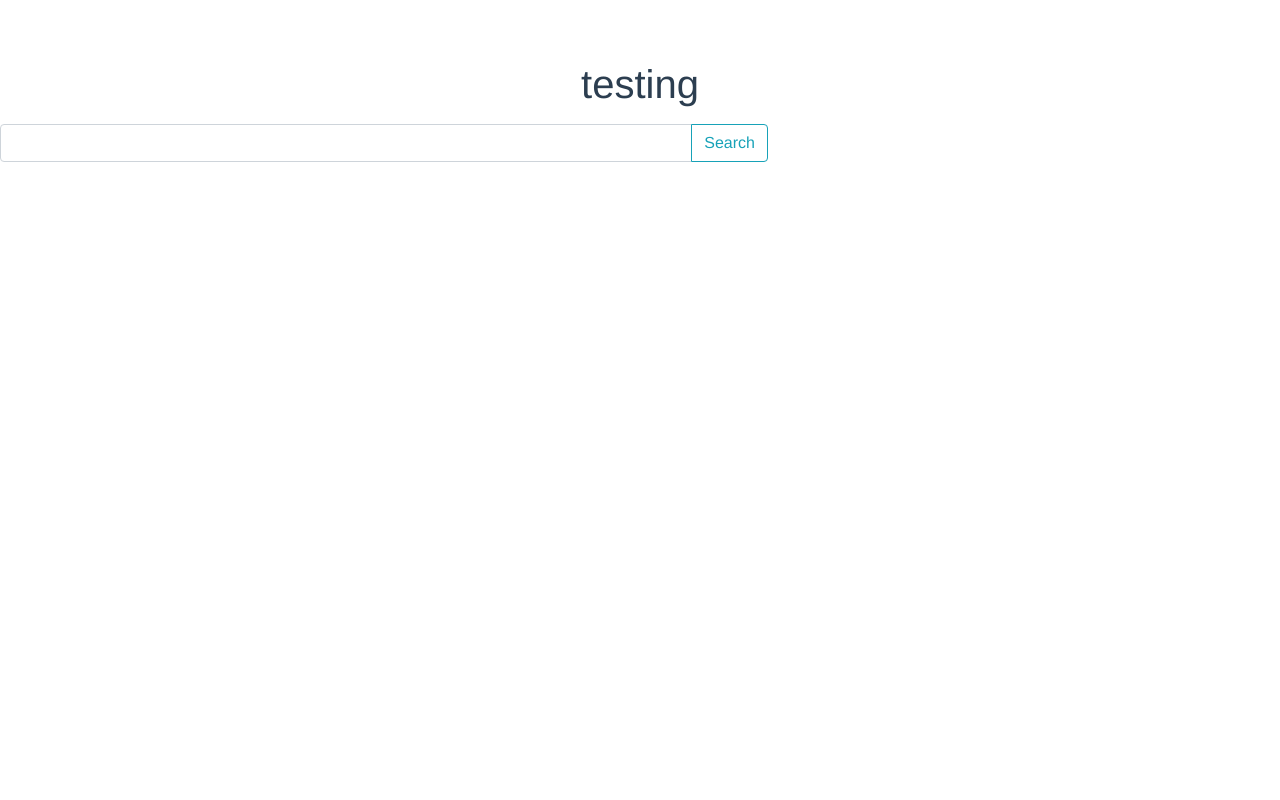
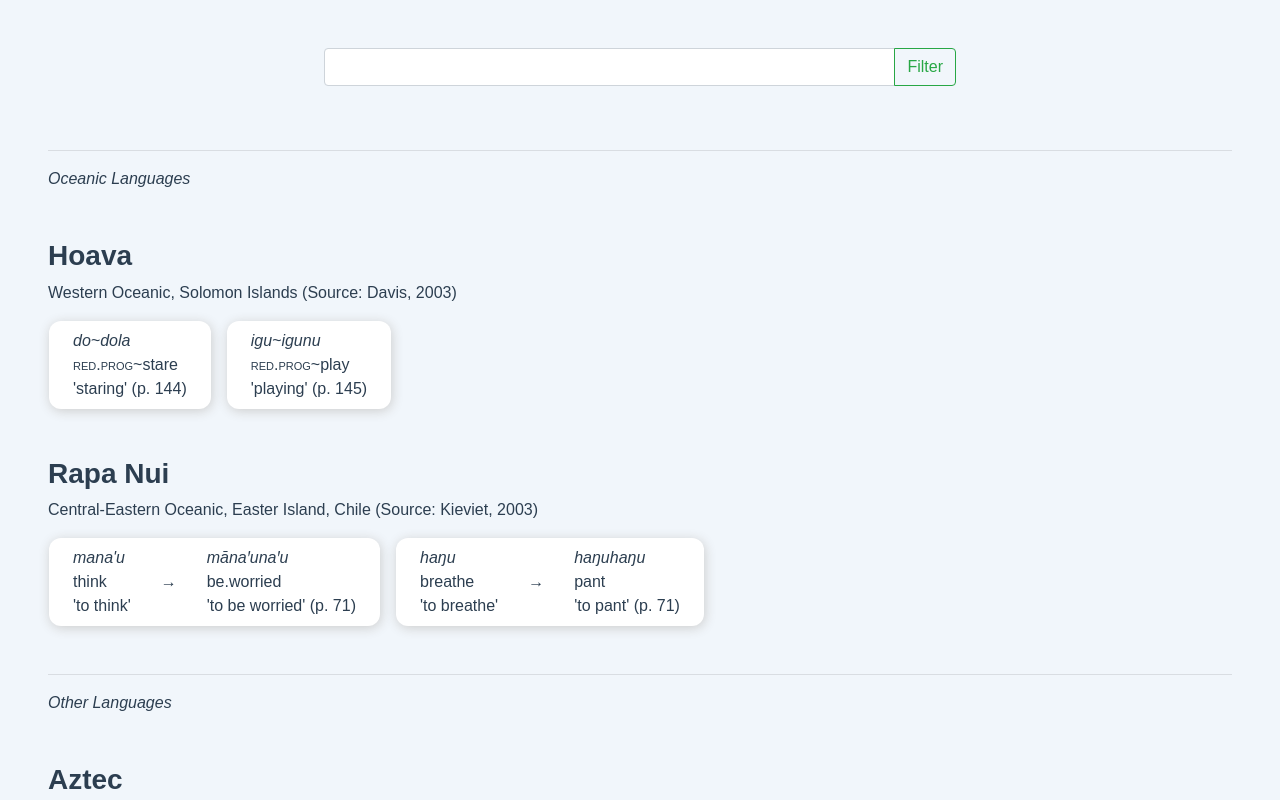
Before and after one commit to frankkulak/research-db, a Vue app: page / in a window 1280 px wide. Shown: the top 800 px of the page. Built offline with nearby package versions, Linux system fonts and the light colour scheme.

Commit message:
Work on UI.

```diff
--- a/src/App.vue
+++ b/src/App.vue
@@ -15,13 +15,17 @@
     }
 </script>
 
-<style>
+<style lang="scss">
+    html {
+        background-color: #f1f6fb;
+    }
+
     #app {
-        font-family: Avenir, Helvetica, Arial, sans-serif;
+        font-family: Arial, sans-serif;
         -webkit-font-smoothing: antialiased;
         -moz-osx-font-smoothing: grayscale;
         text-align: center;
         color: #2c3e50;
-        margin-top: 60px;
+        background-color: #f1f6fb;
     }
 </style>
--- /dev/null
+++ b/src/components/DatapointDisplay.vue
@@ -0,0 +1,52 @@
+<template>
+    <b-col class="datapoint-display py-2 px-4 ml-3 text-left" cols="auto">
+        <b-row>
+            <b-col v-if="data.control !== null" cols="auto">
+                <em class="form">{{ data.control.form }}</em>
+                <p class="gloss" v-html="data.control.gloss"></p>
+                <p class="translation">'{{ data.control.translation }}'</p>
+            </b-col>
+            <b-col v-if="data.control !== null" cols="auto">
+                <p>&#8594;</p>
+            </b-col>
+            <b-col cols="auto">
+                <em class="form">{{ data.form }}</em>
+                <p class="gloss" v-html="data.gloss"></p>
+                <p class="translation">'{{ data.translation }}' (p. {{ data.page }})</p>
+            </b-col>
+        </b-row>
+    </b-col>
+</template>
+
+<script>
+    export default {
+        name: "DatapointDisplay",
+        props: {
+            data: Object
+        }
+    }
+</script>
+
+<style lang="scss">
+    .datapoint-display {
+        background-color: white;
+        border-radius: 12px;
+        box-shadow: 1px 2px 12px #cdcdcd;
+
+        .row {
+            display: flex;
+            align-items: center;
+        }
+
+        em, p {
+            padding: 0;
+            margin: 0;
+        }
+
+        .gloss {
+            span {
+                font-variant: small-caps;
+            }
+        }
+    }
+</style>
--- a/src/components/HomePage.vue
+++ b/src/components/HomePage.vue
@@ -1,19 +1,60 @@
 <template>
-    <div class="hello">
-        <h1>testing</h1>
-        <search></search>
+    <div id="home">
+        <section id="search" class="p-5 mx-auto">
+            <b-input-group>
+                <b-form-input></b-form-input>
+                <b-input-group-append>
+                    <b-button variant="outline-success">Filter</b-button>
+                </b-input-group-append>
+            </b-input-group>
+        </section>
+
+        <b-container fluid class="text-left px-5">
+            <hr>
+            <p class="mb-5"><em>Oceanic Languages</em></p>
+            <language-display v-for="language in oceanicLanguages" :key="language.name"
+                              :lang="language" :oceanic="true"/>
+
+            <hr>
+            <p class="mb-5"><em>Other Languages</em></p>
+            <language-display v-for="language in otherLanguages" :key="language.name"
+                              :lang="language" :oceanic="false"/>
+        </b-container>
     </div>
 </template>
 
 <script>
-    import Search from "@/components/Search";
+    import {OceanicLanguages, OtherLanguages} from "@/modules/Data";
+    import LanguageDisplay from "@/components/LanguageDisplay";
+
+    const sortByName = (val1, val2) => {
+        const val1Name = val1.name.toUpperCase();
+        const val2Name = val2.name.toUpperCase();
+        if (val1Name < val2Name) {
+            return -1;
+        } else if (val1Name > val2Name) {
+            return 1;
+        } else {
+            return 0;
+        }
+    };
 
     export default {
         name: 'HomePage',
-        components: {Search}
+        components: {LanguageDisplay},
+        data: function () {
+            return {
+                oceanicLanguages: OceanicLanguages.sort(sortByName),
+                otherLanguages: OtherLanguages.sort(sortByName),
+            }
+        }
     }
 </script>
 
 <style lang="scss">
-
+    #home {
+        section#search {
+            max-width: 728px;
+        }
+    }
 </style>
--- /dev/null
+++ b/src/components/LanguageDisplay.vue
@@ -0,0 +1,29 @@
+<template>
+    <b-row class="language-display mb-5">
+        <b-col cols="12" class="text-left">
+            <h3><strong>{{ lang.name }}</strong></h3>
+            <p v-if="oceanic">{{ lang.family }}, {{ lang.region }} (Source: {{ lang.source }})</p>
+            <p v-else>(Source: {{ lang.source }})</p>
+        </b-col>
+
+        <datapoint-display v-for="(data, n) in lang.reduplication" :key="`${lang.name}-${n}`" :data="data"/>
+    </b-row>
+</template>
+
+<script>
+    import DatapointDisplay from "@/components/DatapointDisplay";
+    export default {
+        name: "LanguageDisplay",
+        components: {DatapointDisplay},
+        props: {
+            lang: Object,
+            oceanic: Boolean
+        }
+    }
+</script>
+
+<style lang="scss">
+    .language-display {
+
+    }
+</style>
--- a/src/components/Search.vue
+++ /dev/null
@@ -1,22 +0,0 @@
-<template>
-    <section id="search">
-        <b-input-group class="mt-3">
-            <b-form-input></b-form-input>
-            <b-input-group-append>
-                <b-button variant="outline-info">Search</b-button>
-            </b-input-group-append>
-        </b-input-group>
-    </section>
-</template>
-
-<script>
-    export default {
-        name: "Search"
-    }
-</script>
-
-<style lang="scss">
-    section#search {
-        max-width: 768px;
-    }
-</style>
--- a/src/modules/Data.js
+++ b/src/modules/Data.js
@@ -1,13 +1,13 @@
 export const OceanicLanguages = [
     {
-        language: "Hoava",
+        name: "Hoava",
         source: "Davis, 2003",
         family: "Western Oceanic",
         region: "Solomon Islands",
         reduplication: [
             {
                 form: "do~dola",
-                gloss: "red.prog~stare",
+                gloss: "<span>red.prog</span>~stare",
                 translation: "staring",
                 control: null,
                 page: "144",
@@ -22,7 +22,7 @@ export const OceanicLanguages = [
             },
             {
                 form: "igu~igunu",
-                gloss: "red.prog~play",
+                gloss: "<span>red.prog</span>~play",
                 translation: "playing",
                 control: null,
                 page: "145",
@@ -38,7 +38,7 @@ export const OceanicLanguages = [
         ]
     },
     {
-        language: "Rapa Nui",
+        name: "Rapa Nui",
         source: "Kieviet, 2003",
         family: "Central-Eastern Oceanic",
         region: "Easter Island, Chile",
@@ -85,12 +85,12 @@ export const OceanicLanguages = [
 
 export const OtherLanguages = [
     {
-        language: "Aztec",
+        name: "Aztec",
         source: "Moravcsik, 1978",
         reduplication: [
             {
                 form: "wom~woman",
-                gloss: "red.1sg~bark.at",
+                gloss: "<span>red.1sg</span>~bark.at",
                 translation: "he is barking at",
                 control: null,
                 page: "308",
@@ -106,12 +106,12 @@ export const OtherLanguages = [
         ]
     },
     {
-        language: "Mandarin",
+        name: "Mandarin",
         source: "Moravcsik, 1978",
         reduplication: [
             {
                 form: "ren~ren",
-                gloss: "red.coll~man",
+                gloss: "<span>red.coll</span>~man",
                 translation: "everyone",
                 control: null,
                 page: "318",
```
Also changed, not shown: src/modules/Filter.js (added).
